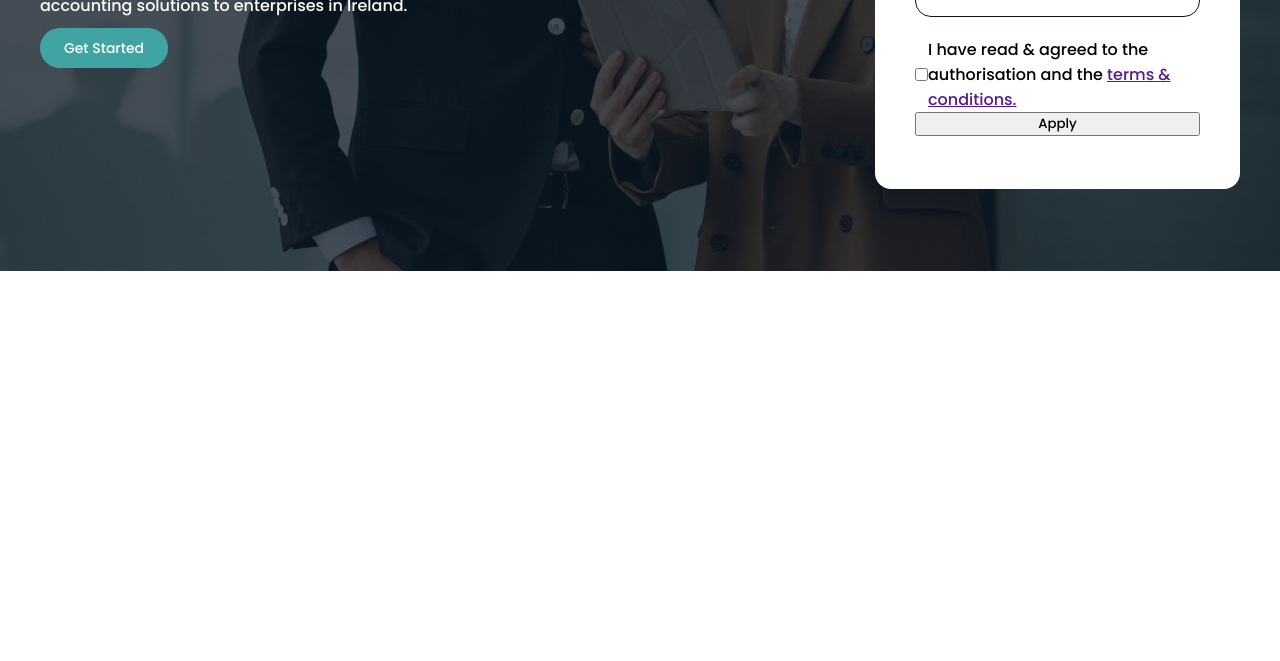
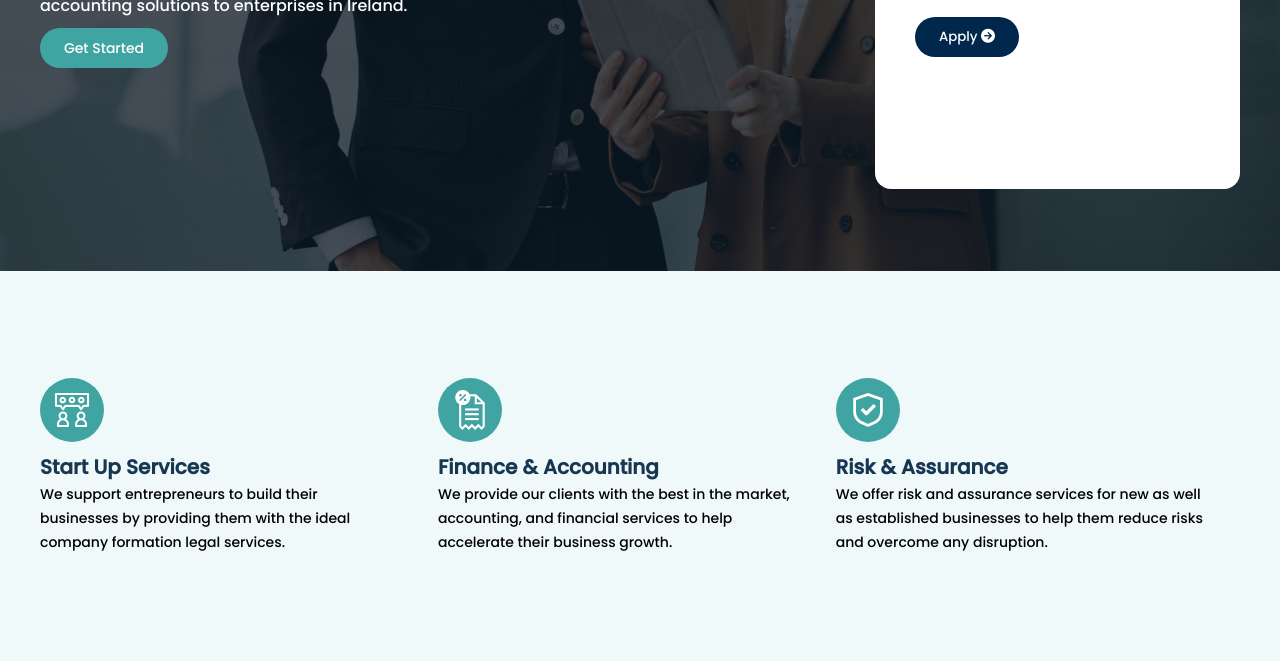
Before and after one commit to ArunThankaiah/responsive-task, a plain HTML site: page index.html in a window 1280 px wide. Shown: the part 497-1158 px from the top of the page. Before the commit the page ends 800 px from the top, so only its background shows below. Drawn offline with Linux system fonts and the light colour scheme.

Commit message:
project content done

```diff
--- a/index.html
+++ b/index.html
@@ -43,6 +43,7 @@
         </ul>
       </div>
     </div>
+    <!-- Home Content -->
     <main class="home">
       <div class="home-content">
         <h1>Take The Right Step For Your Business</h1>
@@ -62,17 +63,44 @@
           <input type="email" name="" id="" />
           <label>PPS Number</label>
           <input type="text" name="" id="" />
-          <div class="terms">
+          <!-- <p>
             <input type="checkbox" />
-            <span>
             I have read & agreed to the authorisation and the
             <a href="">terms & conditions.</a>
-            </span>
-          </div>
-          <button>Apply</button>
+          </p> -->
+          <button class="btn">
+            Apply <i class="fa-solid fa-circle-arrow-right"></i>
+          </button>
         </div>
       </div>
     </main>
+    <!-- Footer content -->
+    <div class="footer">
+      <div class="start-up">
+        <p class="img-start"><img src="./icons/a_f.png" alt="" /></p>
+        <h6>Start Up Services</h6>
+        <p class="footer-para">
+          We support entrepreneurs to build their businesses by providing them
+          with the ideal company formation legal services.
+        </p>
+      </div>
+      <div class="finance">
+        <p class="img-finance"><img src="./icons/service.png" alt="" /></p>
+        <h6>Finance & Accounting</h6>
+        <p class="footer-para">
+          We provide our clients with the best in the market, accounting, and
+          financial services to help accelerate their business growth.
+        </p>
+      </div>
+      <div class="risk">
+        <p class="img-risk"><img src="./icons/risk.png" alt="" /></p>
+        <h6>Risk & Assurance</h6>
+        <p class="footer-para">
+          We offer risk and assurance services for new as well as established
+          businesses to help them reduce risks and overcome any disruption.
+        </p>
+      </div>
+    </div>
     <script src="script.js"></script>
   </body>
 </html>
--- a/style.css
+++ b/style.css
@@ -149,26 +149,112 @@
 .form-contnet{
     display: flex;
     flex-direction: column;
-    padding: 20px 40px;
+
 
 
 }
 .form-contnet label{
-    margin-top: 10px;
-    padding-top: 10px;
+
+    padding: 10px 40px;
     font-size: 14px;
-    font-weight: 400;
+    font-weight: 700;
     color: #091520;
 
 }
 .form-contnet input{
+    margin: 0px 40px;
     padding: 8px;
     border-radius: 16px;
     border: 0.3px solid #091520;
 
 }
-.terms{
+
+.btn{
+    width: 104px;
+    height: 40px;
+    background: #02274C;
+    margin:20px 40px;
+    color: #FFFFFF;
+    border-radius: 24px;
+    text-align: center;
+    align-items: center;
+    justify-content: center;
+    border: none;
+    gap: 10px;
+}
+.btn i{
+
+    color: #FFFFFF;
+    font-size: 14px;
+    text-align: center;
+    font-weight: 700;
+}
+.btn:hover{
+    transform: scale(1.1);
+}
+/* Footer content */
+.footer{
+    width: 1280px;
+    height: 390px;
+    margin: 0px auto;
+    padding: 0px 40px;
     display: flex;
-    justify-content: start;
-    margin-top: 20px;
+    justify-content: space-between;
+    align-items: center;
+    background:  #F0F9F9;
 }
+.start-up{
+    margin-right: 20px;
+
+}
+.risk{
+    margin-left: 20px;
+
+}
+.finance{
+    margin-left: 20px;
+
+}
+.img-start{
+    width: 64px;
+    height: 64px;
+    background: #40A5A2;
+    display: flex;
+    justify-content: center;
+    align-items: center;
+    border-radius: 50%;
+    margin-bottom: 10px;
+}
+.img-finance{
+    width: 64px;
+    height: 64px;
+    background: #40A5A2;
+    display: flex;
+    justify-content: center;
+    align-items: center;
+    border-radius: 50%;
+    margin-bottom: 10px;
+}
+.img-risk{
+    width: 64px;
+    height: 64px;
+    background: #40A5A2;
+    display: flex;
+    justify-content: center;
+    align-items: center;
+    border-radius: 50%;
+    margin-bottom: 10px;
+}
+.footer h6{
+    font-size: 20px;
+    font-weight: 600;
+    line-height: 30px;
+    color:#163651;
+
+}
+.footer .footer-para{
+    font-size: 14px;
+    font-size: 400;
+    line-height: 24px;
+    padding-right: 20px;
+}
```
Lines whose indentation alone changed are shown as unchanged.
